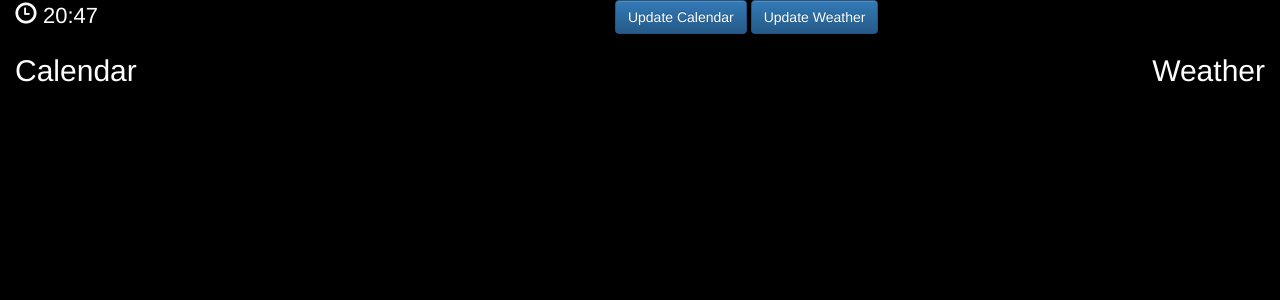
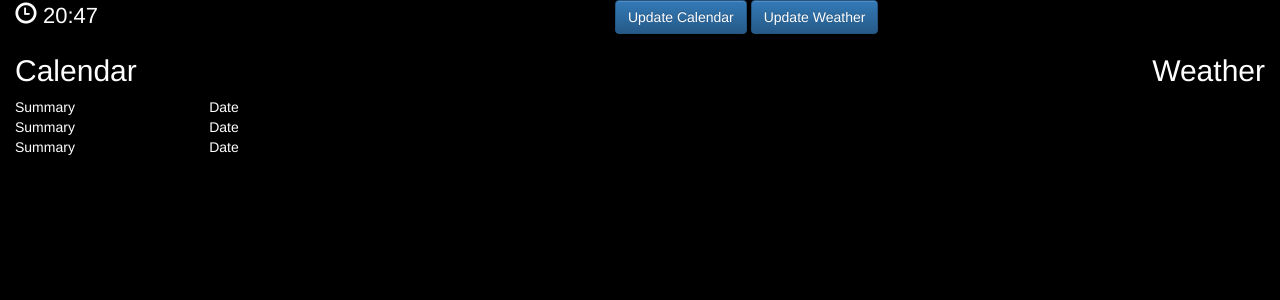
Before and after one commit to RagnarHal/Spegill, a Flask app: page / in a window 1280 px wide. Shown: the top 300 px of the page. Run offline with Flask 2, Linux system fonts and the light colour scheme; some libraries are stand-ins or nearby versions.

Commit message:
Added layout.html file and changed .html files to now use jinja2 template syntax. Added simple script to erase logs to be used in debugging. Refactoring here and there. Changed calendar display to table.

```diff
--- a/logs/erase_logs.py
+++ b/logs/erase_logs.py
@@ -1,4 +1,2 @@
-with open('errors.log', 'w') as e:
-	e.close()
-with open('info.log', 'w') as i:
-	i.close()
+open('errors.log', 'w').close()
+open('info.log', 'w').close()
--- a/mirror.py
+++ b/mirror.py
@@ -35,7 +35,9 @@ def get_events():
 	logger.debug("Received call to Events controller")
 	# Get the URL parameter from the client and attempt to GET it.
 	url = flask.request.args.get('url')
+	debug = flask.request.args.get('dbg')
 	logger.debug("Received URL parameter: " + str(url))
+
 	if url is None:
 		logger.warning("No URL parameter supplied for calendar API, aborting request")
 		flask.abort(400, "No URL parameter supplied")
@@ -47,6 +49,7 @@ def get_events():
 		flask.abort(400, "No URL schema supplied. Perhaps you meant http://{0}?".format(str(url)))
 	# Attempt to parse the result into an icalendar object.
 	try:
+		logger.debug(str(response.content))
 		calendar = icalendar.Calendar.from_ical(response.content)
 	except ValueError:
 		logger.warning("Request to external calendar API did not provide a valid iCalendar format")
@@ -54,24 +57,21 @@ def get_events():
 
 	events = []
 	for event in calendar.walk('VEVENT'):
-		# dtstart.dt will return a date object and not a datetime object if the event is a full-day event.
+		start_datetime = event['dtstart'].dt
+		end_datetime = event['dtend'].dt
+		# event['dtstart'].dt and event['dtend'].dt will return a date object and not a datetime object if the event is a full-day event.
 		# Since a date object does not have a date() method, calling date() on an all-day event will fail.
-		start_day = event['dtstart'].dt.date() if isinstance(event['dtstart'].dt, datetime.datetime) else event['dtstart'].dt
-		end_day = event['dtend'].dt.date() if isinstance(event['dtend'].dt, datetime.datetime) else event['dtend'].dt
-		start_time = event['dtstart'].dt.time() if isinstance(event['dtstart'].dt, datetime.datetime) else ""
-		end_time = event['dtend'].dt.time() if isinstance(event['dtend'].dt, datetime.datetime) else ""
+		if isinstance(start_datetime, datetime.datetime):
+			start_date = start_datetime.date()
+		else:
+			start_date = start_datetime
 
-		today = datetime.date.today()
-
-		if today <= start_day:
+		if datetime.date.today() <= start_date:
 			events.append({	'summary' : event['summary'],
 							'description' : event['description'],
 							'location' : event['location'],
-							'start_day' : str(start_day),
-							'end_day' : str(end_day),
-							'start_time' : str(start_time),
-							'end_time' : str(end_time),
-							'is_today' : 1 if start_day == today else 0})
+							'start' : str(start_datetime),
+							'end' : str(end_datetime)})
 	logger.info("Calendar request succeeded and yielded {0} events".format(len(events)))
 	return flask.jsonify(results=events)
 
@@ -124,6 +124,7 @@ def get_weather():
 		"forecast" : {
 			"city" : forecast['city']['name'],
 			"country" : forecast['city']['country'],
+
 			"forecasts" : [	{
 				"time" : fc['dt'],
 				"cloudpercent" : fc['clouds']['all'],
@@ -136,10 +137,6 @@ def get_weather():
 			} for fc in forecast['list']]
 		}
 	}
-
-	# The OpenWeatherAPI has two different feeds for current weather and forecast.
-	# We must fetch both and combine them, converting them to the desired format and filtering out useless info.
-	#d = '{"base": "cmc stations", "clouds": {"all": 0}, "cod": 200, "coord": {"lat": 64.12, "lon": -21.86}, "dt": 1452101400, "id": 6692263, "main": {"humidity": 51, "pressure": 980, "temp": 276.67, "temp_max": 277.15, "temp_min": 276.15}, "name": "Reykjavik", "sys": {"country": "IS", "id": 4835, "message": 0.0136, "sunrise": 1452078705, "sunset": 1452095727, "type": 1}, "weather": [{"description": "Sky is Clear", "icon": "01n", "id": 800, "main": "Clear"}], "wind": {"deg": 80, "gust": 18.5, "speed": 13.4}}'
 
 	return flask.jsonify(result)
 
--- a/static/css/main.css
+++ b/static/css/main.css
@@ -16,3 +16,7 @@ body {
 .calendar-description {
 	padding-left: 10px;
 }
+
+#calendar {
+	width: 100%;
+}
--- a/static/js/main.js
+++ b/static/js/main.js
@@ -43,7 +43,7 @@ function update_weather() {
 	console.log(current)
 	console.log(forecast)
 
-	$.get("http://127.0.0.1:5000/weather", {'current' : encodeURI(current), 'forecast' : encodeURI(forecast), 'dbg' : 'false'}, function(data) {
+	$.get("http://127.0.0.1:5000/weather", {'current' : encodeURI(current), 'forecast' : encodeURI(forecast), 'dbg' : 'true'}, function(data) {
 		console.log("Got response from Weather API");
 		$(".widget-weather-error").hide();
 		var weather = data.results;
@@ -76,18 +76,18 @@ function update_calendar() {
 	$.get("http://127.0.0.1:5000/events", {url : url}, function(data) {
 		console.log("Got response from Calendar API");
 		$(".widget-calendar-error").hide();
-		$(".widget-calendar").empty();
+		$("#calendar").empty();
 		var calendar = data.results;
 		if(calendar.length == 0) $(".widget-calendar").text('No upcoming events!');
 		calendar.sort(compare_events);
 		for (var e in calendar) {
-			//console.log(calendar[e].summary);
-			var today = (calendar[e].is_today == 1 ? true : false)
-			// TODO: Find a better way of building the markup
-			$(".widget-calendar").append('<div class="list-group event">\
-											<div class="list-group-item-heading"><h3>' + calendar[e].summary + '</h3></div>\
-		  									<div class="list-group-item-text calendar-description"><h5>' + (today ? calendar[e].start_time + ' - ' + calendar[e].end_time : calendar[e].start_day) + '</h5></div>\
-	  								 	  </div>');
+			var start = calendar[e].start.split(' ');
+			var end = calendar[e].end.split(' ');
+			var time_field = (today() == start[0] ? (start.length == 1 ? 'Today' : 'Today at ' + start[1].slice(0,5) + ' - ' + end[1].slice(0,5)) : start[0]);
+			$("#calendar").append(	'<tr>\
+										<td>' + calendar[e].summary + '</td>\
+		  								<td>' + time_field + '</td>\
+	  								</tr>');
 		};
 	})
 	.fail(function(data) {
@@ -97,11 +97,19 @@ function update_calendar() {
 	});
 };
 
+function today() {
+	d = new Date();
+	yyyy = d.getFullYear();
+	mm = ('0' + d.getMonth() + 1).slice(-2);
+	dd = ('0' + d.getDate()).slice(-2);
+	return (yyyy + '-' + mm + '-' + dd);
+}
+
 function compare_events(a, b) {
-	if (a.start_day < b.start_day) {
+	if (a.start < b.start) {
 		return -1;
 	}
-	if (a.start_day > b.start_day) {
+	if (a.start > b.start) {
 		return 1;
 	}
 	return 0;
--- a/views/index.html
+++ b/views/index.html
@@ -1,22 +1,10 @@
-<!DOCTYPE html>
-<html lang="en">
-	<head>
-		<title>Ragnar's Magic Mirror</title>
-		<meta charset="utf-8">
-		<meta name="viewport" content="width=device-width, initial-scale=1">
-		<link rel="stylesheet" type="text/css" href="{{ url_for('static', filename='css/bootstrap.css') }}"/>
-		<link rel="stylesheet" type="text/css" href="{{ url_for('static', filename='css/bootstrap-theme.css') }}"/>
-		<link rel="stylesheet" type="text/css" href="{{ url_for('static', filename='css/main.css') }}"/>
-		<script type="text/javascript" src="{{ url_for('static', filename='js/jquery.js') }} "></script>
-		<script type="text/javascript" src="{{ url_for('static', filename='js/bootstrap.js') }} "></script>
-	  	<script type="text/javascript" src="{{ url_for('static', filename='js/main.js') }} "></script>
-	</head>
-	<body>
-
+{% extends "layout.html" %}
+{% block body %}
 	<div class="col-xs-2 container text-left widget-clock">
 		<span class="glyphicon glyphicon-time" aria-hidden="true"></span>
 		<span class="clock"></span>
 	</div>
+
 	<div class="col-xs-10 container text-center top-banner">
 		<div id="debug">
 			<button type="button" class="btn btn-primary" id="update-cal">Update Calendar</button>
@@ -26,14 +14,29 @@
 
 	<div class="col-xs-3 container text-left left-info">
 		<h2>Calendar</h2>
+		<div class="widget-calendar-error"></div>
+		<table id="calendar">
+			<tr>
+				<td>Summary</td>
+				<td>Date</td>
+			</tr>
+			<tr>
+				<td>Summary</td>
+				<td>Date</td>
+			</tr>
+			<tr>
+				<td>Summary</td>
+				<td>Date</td>
+			</tr>
+		</table>
 		<div class="widget-calendar">
 			<div class="widget-calendar-error"></div>
 			<div class="list-group event"></div>
 		</div>
 	</div>
-	  	<div class="col-xs-6 container text-center">
 
-	  	</div>
+	<div class="col-xs-6 container text-center"></div>
+
 	<div class="col-xs-3 container text-right right-info">
 		<h2>Weather</h2>
 		<div class="widget-weather">
@@ -53,5 +56,4 @@
 			</div>
 		</div>
 	</div>
-	</body>
-</html>
+{% endblock %}
--- /dev/null
+++ b/views/layout.html
@@ -0,0 +1,15 @@
+<!DOCTYPE html>
+<html lang="en">
+	<head>
+		<title>Ragnar's Magic Mirror</title>
+		<meta charset="utf-8">
+		<meta name="viewport" content="width=device-width, initial-scale=1">
+		<link rel="stylesheet" type="text/css" href="{{ url_for('static', filename='css/bootstrap.css') }}"/>
+		<link rel="stylesheet" type="text/css" href="{{ url_for('static', filename='css/bootstrap-theme.css') }}"/>
+		<link rel="stylesheet" type="text/css" href="{{ url_for('static', filename='css/main.css') }}"/>
+		<script type="text/javascript" src="{{ url_for('static', filename='js/jquery.js') }} "></script>
+		<script type="text/javascript" src="{{ url_for('static', filename='js/bootstrap.js') }} "></script>
+	  	<script type="text/javascript" src="{{ url_for('static', filename='js/main.js') }} "></script>
+	</head>
+	{% block body %}{% endblock %}
+</html>
```
Also changed, not shown: views/error.html (+5 -6 lines). Lines whose indentation alone changed are shown as unchanged.
